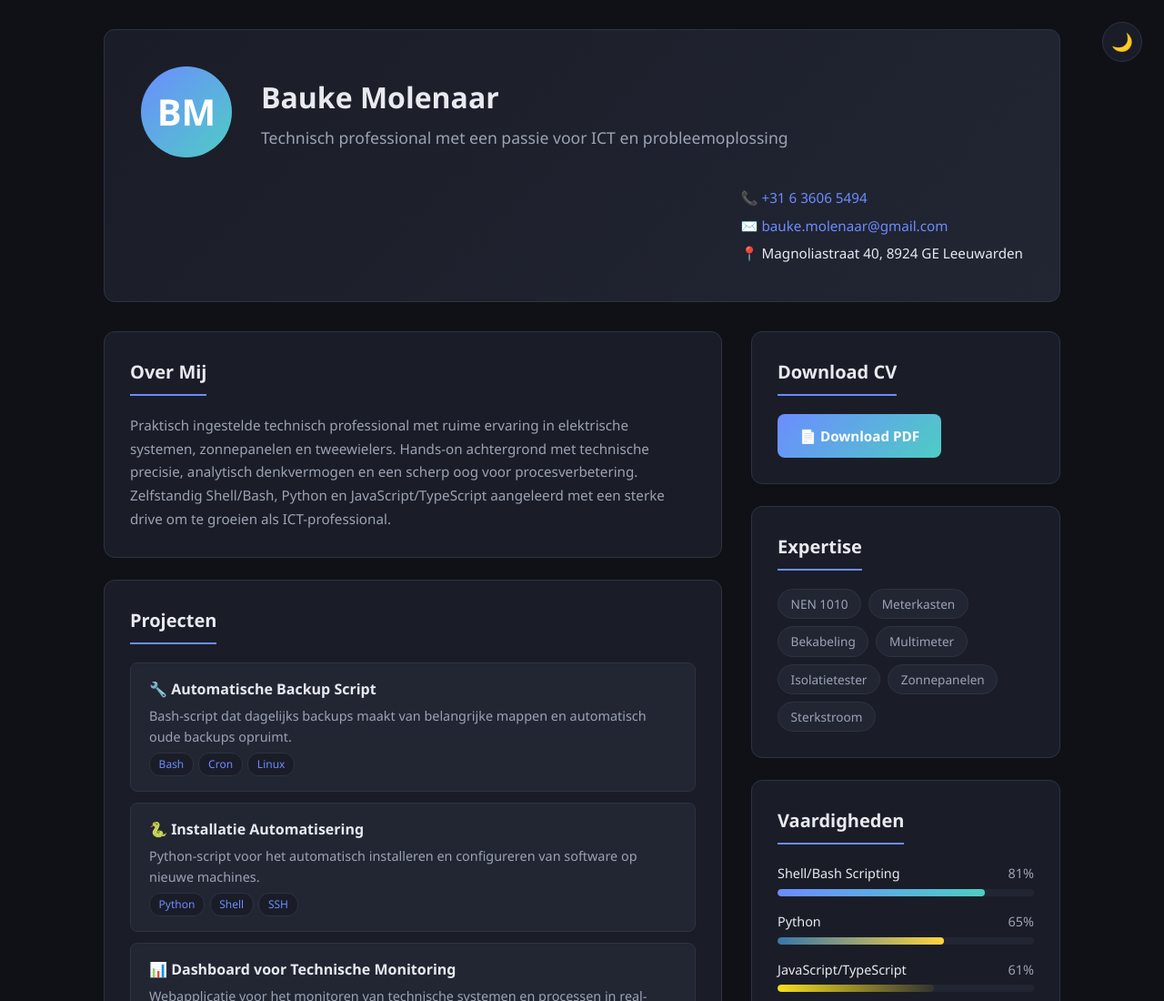
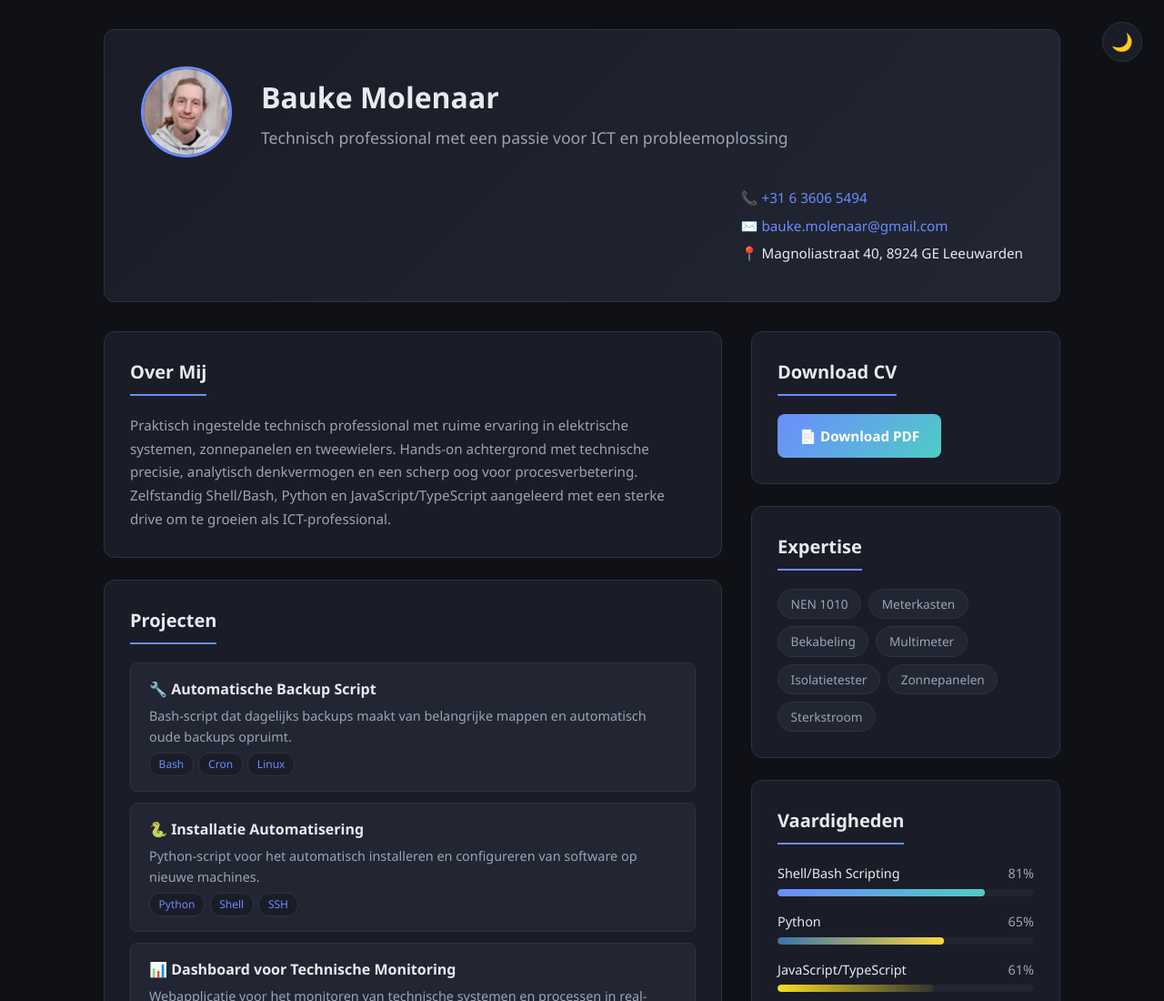
Before and after one commit to hmol33/my-resume, a plain HTML site: page index.html in a window 1280 px wide. Shown: the top 1100 px of the page at 91% size. Drawn offline with Linux system fonts and the light colour scheme.

Commit message:
Use profile photo instead of initials avatar

```diff
--- a/index.html
+++ b/index.html
@@ -84,14 +84,9 @@
             width: 100px;
             height: 100px;
             border-radius: 50%;
-            background: linear-gradient(135deg, var(--accent), var(--accent2));
-            display: flex;
-            align-items: center;
-            justify-content: center;
-            font-size: 2.5rem;
-            font-weight: 700;
-            color: #fff;
+            object-fit: cover;
             flex-shrink: 0;
+            border: 3px solid var(--accent);
         }
 
         .header-info h1 {
@@ -344,7 +339,7 @@
     <button class="theme-toggle" onclick="toggleTheme()" title="Toggle thema">🌙</button>
     <div class="container">
         <header class="header">
-            <div class="header-avatar">BM</div>
+            <img src="profile.jpg" alt="Bauke Molenaar" class="header-avatar">
             <div class="header-info">
                 <h1>Bauke Molenaar</h1>
                 <p class="tagline">Technisch professional met een passie voor ICT en probleemoplossing</p>
```
Also changed, not shown: profile.jpg (added).
